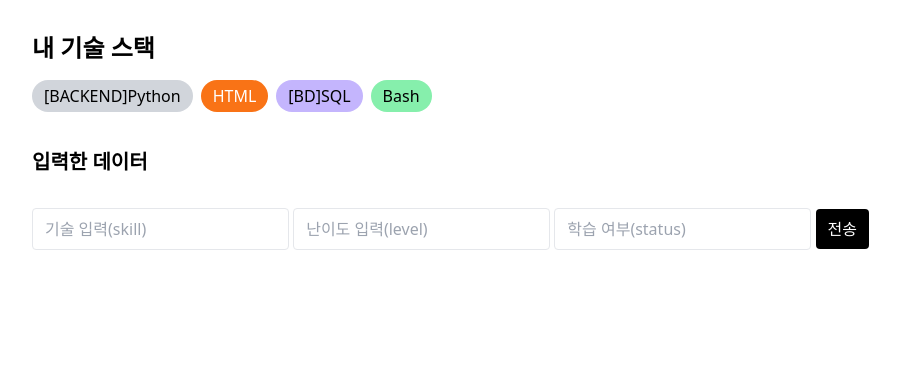
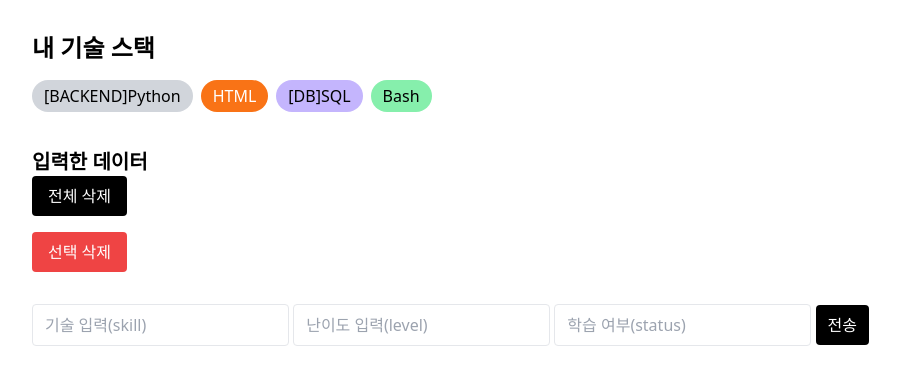
Before and after one commit to hangyul0328/hello_flask, a Flask app: page / in a window 1280 px wide. Shown: the top 385 px of the page, without its empty margins (0-900 px from the left). Run offline with Flask 3, Linux system fonts and the light colour scheme; some libraries are stand-ins or nearby versions.

Commit message:
삭제 기능 및 확장 구현

```diff
--- a/project/hello/app.py
+++ b/project/hello/app.py
@@ -1,4 +1,4 @@
-from flask import Flask,render_template,request,redirect
+from flask import Flask, render_template, request, redirect
 
 app = Flask(__name__)
 messages = []
@@ -6,8 +6,8 @@ messages = []
 @app.route('/')
 def home():
     skills = [
-        "Python","HTML",
-        "SQL","Bash"
+        "Python", "HTML",
+        "SQL", "Bash"
     ]
     return render_template('index.html', skills=skills, messages=messages)
 
@@ -21,5 +21,28 @@ def send():
 
     return redirect('/')
 
+@app.route('/delete', methods=['POST'])
+def delete():
+    index = int(request.form['index'])
+    messages.pop(index)
+    return redirect('/')
+
+@app.route('/delete_all', methods=['POST'])
+def delete_all():
+    messages.clear()
+    return redirect('/')
+
+@app.route('/delete_selected', methods=['POST'])
+def delete_selected():
+    indexes = request.form.getlist('delete_indexes')
+
+    indexes = [int(index) for index in indexes]
+    indexes.sort(reverse=True)
+
+    for index in indexes:
+        messages.pop(index)
+
+    return redirect('/')
+
 if __name__ == '__main__':
-    app.run(debug=True)
+    app.run(host="0.0.0.0", port=5000, debug=True)
--- a/project/hello/templates/index.html
+++ b/project/hello/templates/index.html
@@ -12,27 +12,56 @@
             {% if skill != "C#" %}
                 {% if skill == "Python" or skill == "Ruby" %}
                     <span class="bg-gray-300 px-3 py-1 rounded-full">[BACKEND]{{ skill }}</span>
-                {% elif skill == "JavaScript"  or  skill == "TypeScript" or skill == "CSS" or skill == "HTML"%}
+                {% elif skill == "JavaScript" or skill == "TypeScript" or skill == "CSS" or skill == "HTML"%}
                     <span class="bg-orange-500 text-white px-3 py-1 rounded-full">{{ skill }}</span>
                 {% elif skill == "PHP" %}
                     <span class="bg-gray-300 px-3 py-1 rounded-full">[BACKEND]{{ skill }}</span>
                 {% elif skill == "C" or skill == "Rust" or skill == "C++" %}
                     <span class="bg-blue-500 text-white px-3 py-1 rounded-full">{{ skill }}</span>
                 {% elif skill == "SQL" %}
-                    <span class="bg-violet-300 px-3 py-1 rounded-full">[BD]{{ skill }}</span>
+                    <span class="bg-violet-300 px-3 py-1 rounded-full">[DB]{{ skill }}</span>
                 {% else %}
                     <span class="bg-green-300 px-3 py-1 rounded-full">{{ skill }}</span>
                 {% endif %}
             {% endif %}
         {% endfor %}
     </div>
+
     <div>
         <h2 class="mt-9 text-xl font-bold">입력한 데이터</h2>
+
         {% for item in messages %}
-            <div class="bg-yellow-200 p-2 m-2 rounded">{{ item }}</div>
+        <div class="bg-yellow-200 p-2 m-2 rounded flex justify-between items-center">
+            <span>{{ item }}</span>
+            <form action="/delete" method="post">
+                <input type="hidden" name="index" value="{{ loop.index0 }}">
+                <button type="submit" onclick="return confirm('정말 삭제할까요?')" class="ml-2 bg-red-500 text-white px-3 py-1 rounded">
+                    삭제
+                </button>
+            </form>
+        </div>
         {% endfor %}
+
+        <form action="/delete_all" method="post">
+            <button type="submit" onclick="return confirm('전체 삭제할까요?')" class="bg-black text-white px-4 py-2 rounded">
+                전체 삭제
+            </button>
+        </form>
+
+        <form action="/delete_selected" method="post">
+            {% for item in messages %}
+            <div class="bg-yellow-200 p-2 m-2 rounded flex items-center gap-3">
+                <input type="checkbox" name="delete_indexes" value="{{ loop.index0 }}">
+                <span>{{ item }}</span>
+            </div>
+            {% endfor %}
+            <button type="submit" class="mt-4 bg-red-500 text-white px-4 py-2 rounded">
+                선택 삭제
+            </button>
+        </form>
     </div>
-        <form action="/send" method="POST" class="mt-8">
+
+    <form action="/send" method="POST" class="mt-8">
         <input type="text" name="skill" placeholder="기술 입력(skill)" class="border px-3 py-2 rounded">
         <input type="text" name="level" placeholder="난이도 입력(level)" class="border px-3 py-2 rounded">
         <input type="text" name="status" placeholder="학습 여부(status)" class="border px-3 py-2 rounded">
```
Also changed, not shown: project/hello/templates/README.md.
